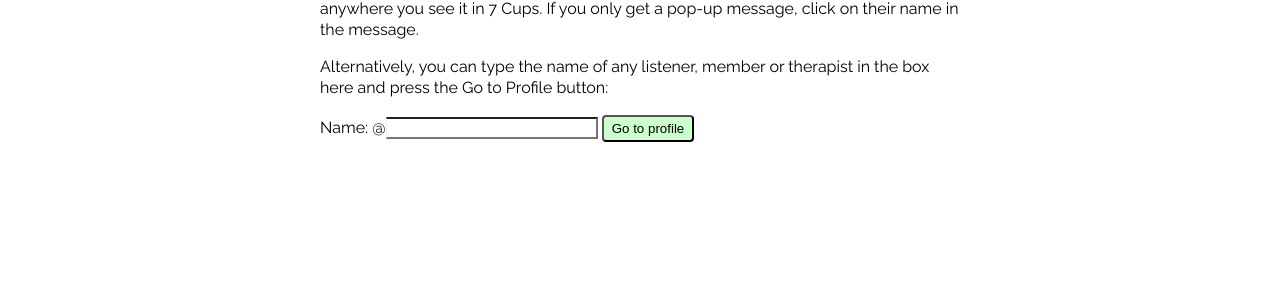
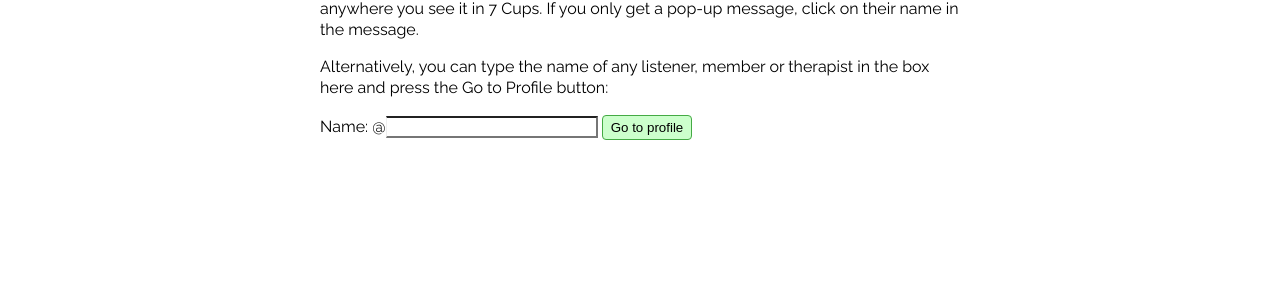
Before and after one commit to RarelyCharlie/rarelycharlie.github.io, a Jekyll site: the page built from howto/save-listener.md, in a window 1280 px wide. Shown: the part 311-616 px from the top of the page. Built offline with Jekyll 4.4.1, drawn with Linux system fonts in a browser that asks for light colours.

Commit message:
button border

```diff
--- a/_includes/profile-form.html
+++ b/_includes/profile-form.html
@@ -1,6 +1,6 @@
 <style>
   #profile {margin-left: 0; padding-left: 0; border-left: 1px solid #eee;}
-  #gotoprofile {padding: 4px 8px; background: #cfc; border-radius: 4px;}
+  #gotoprofile {padding: 4px 8px; background: #cfc; border: 1px solid #4a4; border-radius: 4px;}
 </style>
 <script>
 gotoprofile = function (btn) {
```
